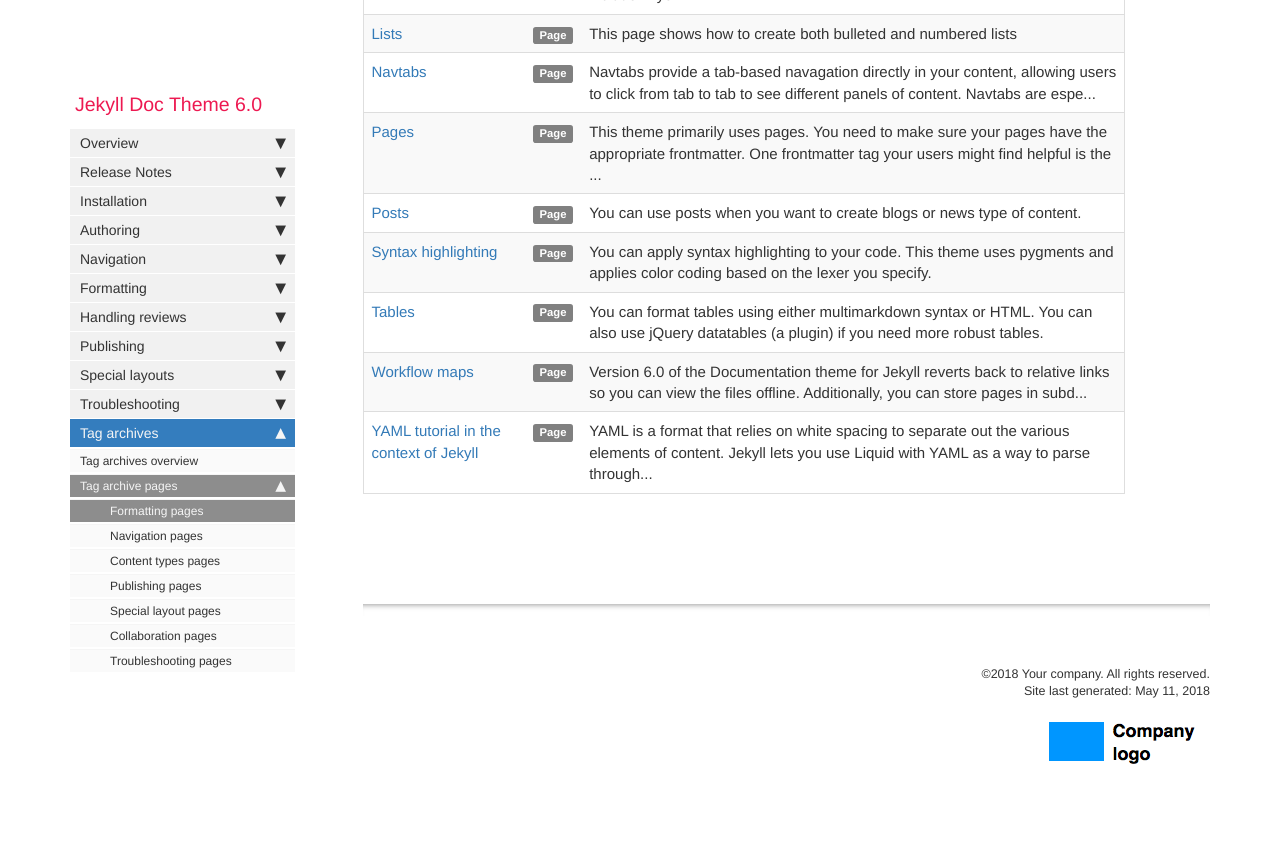
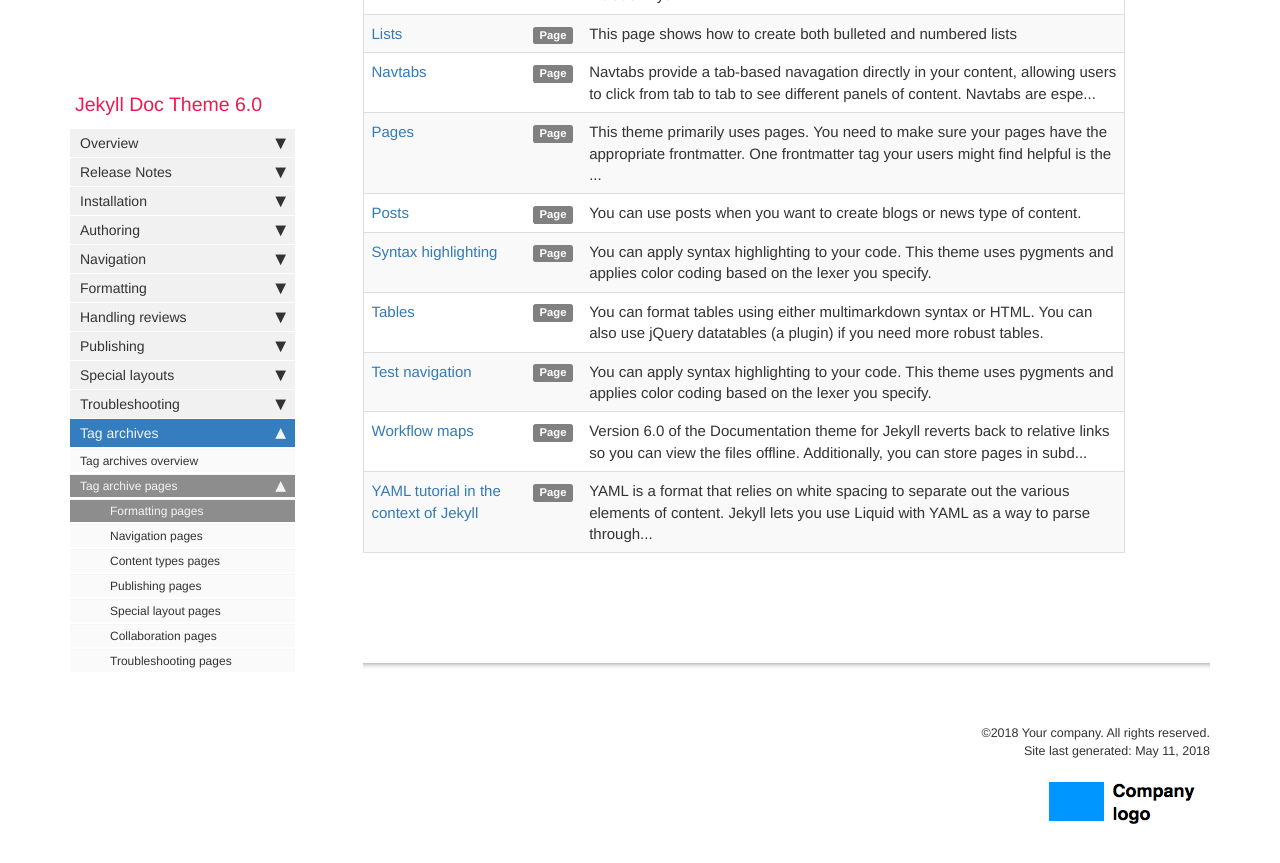
Before and after one commit to tlife84/repo, a Jekyll site: the page built from pages/tags/tag_formatting.md, in a window 1280 px wide and 900 px high, scrolled down 858 px. Shown: the top 863 px of the window. Built offline with Jekyll 4.4.1, drawn with Linux system fonts in a browser that asks for light colours; nearby versions of some CDN libraries; comment, search, counter and statistics services are not loaded; before the commit the page ends 1698 px from its top, so only the background shows below that.

Commit message:
20180427_1

```diff
--- a/_data/sidebars/mydoc_sidebar.yml
+++ b/_data/sidebars/mydoc_sidebar.yml
@@ -30,6 +30,10 @@ entries:
 
     - title: Introduction
       url: /mydoc_introduction.html
+      output: web, pdf
+
+    - title: Test navigation
+      url: /mydoc_test_nav.html
       output: web, pdf
 
     - title: Supported features
--- /dev/null
+++ b/pages/mydoc/mydoc_test_nav.md
@@ -0,0 +1,12 @@
+---
+title: Test navigation
+tags: [formatting]
+keywords:
+last_updated: July 3, 2016
+summary: "You can apply syntax highlighting to your code. This theme uses pygments and applies color coding based on the lexer you specify."
+sidebar: mydoc_sidebar
+permalink: mydoc_test_nav.html
+folder: mydoc
+---
+
+## This is a test navigation page.
```
Also changed, not shown: pages/mydoc/mydoc_introduction.md (+3 -1 lines).
